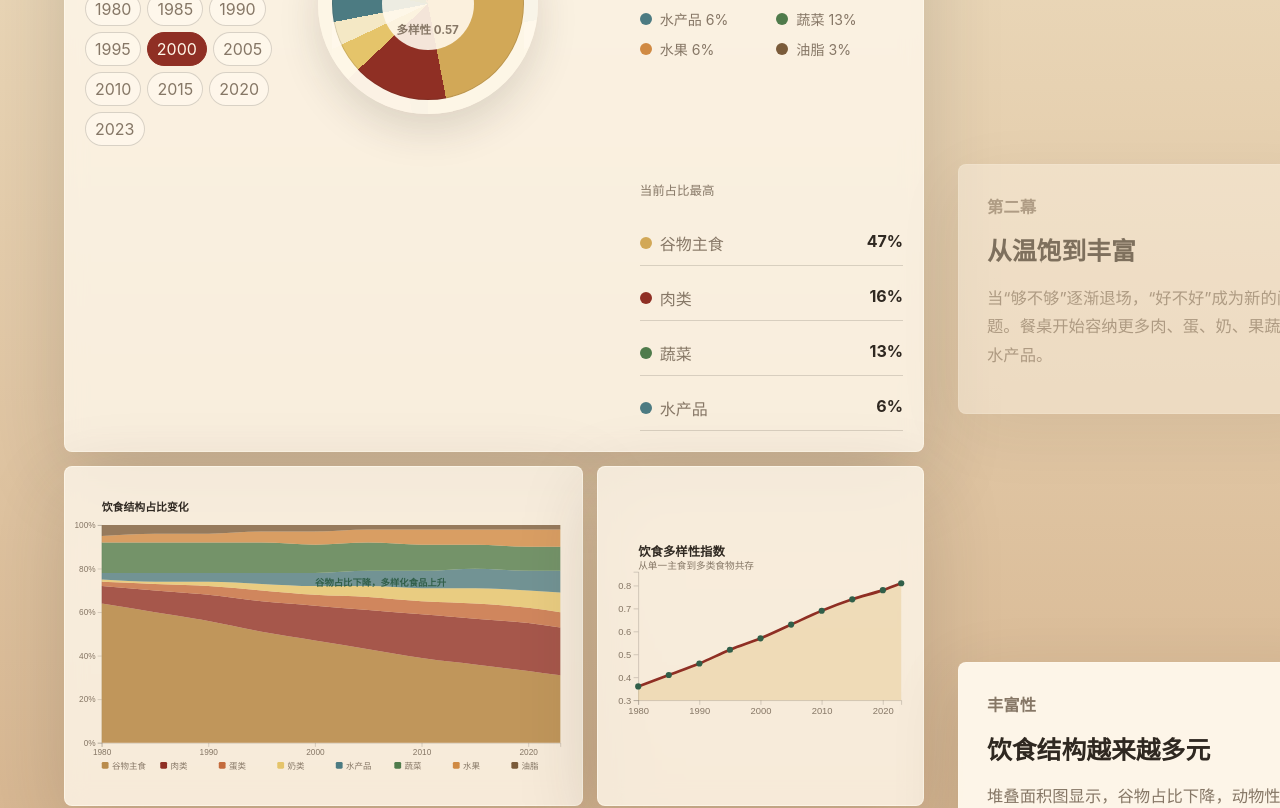
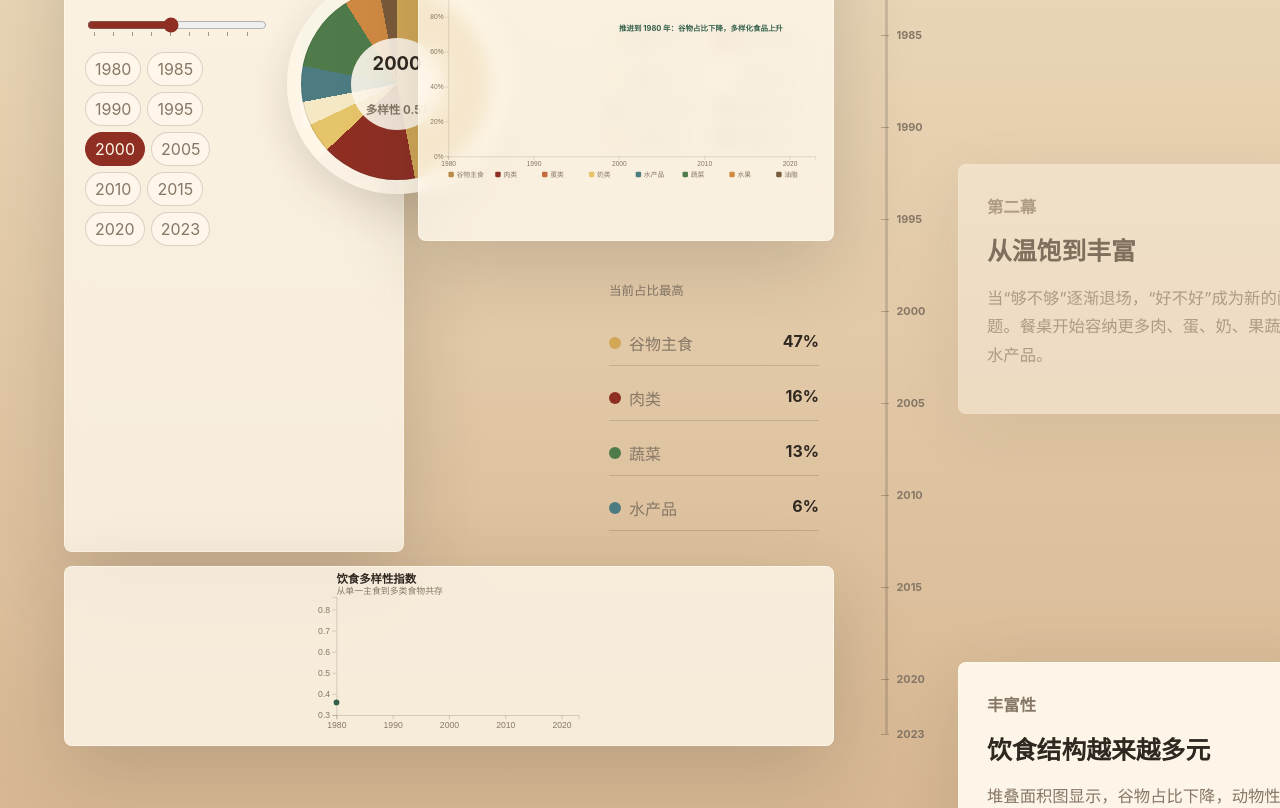
Before and after one commit to ifsihj/26DataVis.hw4, a Vue app: page / in a window 1280 px wide. Shown: the part 4160-4968 px from the top of the page. Built offline with nearby package versions, Linux system fonts and the light colour scheme.

Commit message:
add diet scene timeline and compact layout

```diff
--- a/src/App.vue
+++ b/src/App.vue
@@ -9,6 +9,7 @@ import StapleShareDonut from './components/charts/StapleShareDonut.vue';
 import GrainTimeAxis from './components/charts/GrainTimeAxis.vue';
 import DietStackedAreaChart from './components/charts/DietStackedAreaChart.vue';
 import DietDiversityChart from './components/charts/DietDiversityChart.vue';
+import DietTimeAxis from './components/charts/DietTimeAxis.vue';
 import TakeoutGrowthChart from './components/charts/TakeoutGrowthChart.vue';
 import CarbonBarChart from './components/charts/CarbonBarChart.vue';
 import CarbonBubbleChart from './components/charts/CarbonBubbleChart.vue';
@@ -103,12 +104,13 @@ const sceneThreeSteps = [
       image="/assets/scene-rich-table.png"
     />
     <ScrollSection id="better" tone="table" :steps="sceneTwoSteps">
-      <template #visual="{ activeStep }">
+      <template #visual="{ activeStep, scrollProgress }">
         <div class="scene-grid scene-grid--diet">
-          <PlateComparison :active-step="activeStep" />
-          <DietStackedAreaChart v-if="activeStep < 2" :active-step="activeStep" />
+          <PlateComparison :active-step="activeStep" :progress="scrollProgress" />
+          <DietStackedAreaChart v-if="activeStep < 2" :active-step="activeStep" :progress="scrollProgress" />
           <TakeoutGrowthChart v-else :active-step="activeStep" />
-          <DietDiversityChart :active-step="activeStep" />
+          <DietDiversityChart :active-step="activeStep" :progress="scrollProgress" />
+          <DietTimeAxis :progress="scrollProgress" />
         </div>
       </template>
     </ScrollSection>
--- a/src/components/charts/DietDiversityChart.vue
+++ b/src/components/charts/DietDiversityChart.vue
@@ -6,6 +6,7 @@ import { chartColors, clearSvg, createTooltip, hideTooltip, showTooltip } from '
 
 const props = defineProps({
   activeStep: { type: Number, default: 0 },
+  progress: { type: Number, default: 0 },
 });
 
 const svgRef = ref(null);
@@ -16,7 +17,10 @@ function draw() {
   const margin = { top: 42, right: 28, bottom: 42, left: 52 };
   const svg = clearSvg(svgRef, width, height);
   const tooltip = createTooltip();
-  const data = props.activeStep === 0 ? dietStructureData.slice(0, 5) : dietStructureData;
+  const minYear = dietStructureData[0].year;
+  const maxYear = dietStructureData[dietStructureData.length - 1].year;
+  const currentYear = minYear + (maxYear - minYear) * props.progress;
+  const data = dietStructureData.filter((d) => d.year <= currentYear);
   const x = d3.scaleLinear().domain(d3.extent(dietStructureData, (d) => d.year)).range([margin.left, width - margin.right]);
   const y = d3.scaleLinear().domain([0.3, 0.86]).range([height - margin.bottom, margin.top]);
   const area = d3.area().x((d) => x(d.year)).y0(height - margin.bottom).y1((d) => y(d.diversityIndex)).curve(d3.curveMonotoneX);
@@ -41,7 +45,7 @@ function draw() {
 }
 
 onMounted(draw);
-watch(() => props.activeStep, draw);
+watch(() => [props.activeStep, props.progress], draw);
 </script>
 
 <template>
--- a/src/components/charts/DietStackedAreaChart.vue
+++ b/src/components/charts/DietStackedAreaChart.vue
@@ -6,6 +6,7 @@ import { clearSvg, createTooltip, hideTooltip, showTooltip } from '../../utils/c
 
 const props = defineProps({
   activeStep: { type: Number, default: 0 },
+  progress: { type: Number, default: 0 },
 });
 
 const svgRef = ref(null);
@@ -18,7 +19,10 @@ function draw() {
   const margin = { top: 42, right: 32, bottom: 48, left: 54 };
   const svg = clearSvg(svgRef, width, height);
   const tooltip = createTooltip();
-  const data = props.activeStep === 0 ? dietStructureData.slice(0, 3) : dietStructureData;
+  const minYear = dietStructureData[0].year;
+  const maxYear = dietStructureData[dietStructureData.length - 1].year;
+  const currentYear = minYear + (maxYear - minYear) * props.progress;
+  const data = dietStructureData.filter((d) => d.year <= currentYear);
   const x = d3.scaleLinear().domain(d3.extent(dietStructureData, (d) => d.year)).range([margin.left, width - margin.right]);
   const y = d3.scaleLinear().domain([0, 100]).range([height - margin.bottom, margin.top]);
   const color = d3.scaleOrdinal(keys, colors);
@@ -52,11 +56,11 @@ function draw() {
     .attr('class', 'annotation')
     .attr('x', x(2000))
     .attr('y', y(72))
-    .text(props.activeStep === 0 ? '餐桌先从主食中心出发' : '谷物占比下降，多样化食品上升');
+    .text(`推进到 ${Math.round(currentYear)} 年：谷物占比下降，多样化食品上升`);
 }
 
 onMounted(draw);
-watch(() => props.activeStep, draw);
+watch(() => [props.activeStep, props.progress], draw);
 </script>
 
 <template>
--- /dev/null
+++ b/src/components/charts/DietTimeAxis.vue
@@ -0,0 +1,33 @@
+<script setup>
+import { computed } from 'vue';
+import { dietStructureData } from '../../data/dietStructureData.js';
+
+const props = defineProps({
+  progress: { type: Number, default: 0 },
+});
+
+const years = dietStructureData.map((item) => item.year);
+const currentYear = computed(() => {
+  const minYear = years[0];
+  const maxYear = years[years.length - 1];
+  return Math.round(minYear + (maxYear - minYear) * props.progress);
+});
+</script>
+
+<template>
+  <aside class="grain-time-axis diet-time-axis" aria-label="吃得好时间轴">
+    <div class="grain-time-axis__year">{{ currentYear }}</div>
+    <div class="grain-time-axis__track">
+      <div class="grain-time-axis__fill" :style="{ height: `${progress * 100}%` }" />
+      <span
+        v-for="year in years"
+        :key="year"
+        class="grain-time-axis__tick"
+        :class="{ 'is-passed': year <= currentYear }"
+        :style="{ top: `${((year - years[0]) / (years[years.length - 1] - years[0])) * 100}%` }"
+      >
+        {{ year }}
+      </span>
+    </div>
+  </aside>
+</template>
--- a/src/components/visuals/PlateComparison.vue
+++ b/src/components/visuals/PlateComparison.vue
@@ -7,6 +7,7 @@ import {
 
 const props = defineProps({
   activeStep: { type: Number, default: 0 },
+  progress: { type: Number, default: 0 },
 });
 
 const colors = {
@@ -23,14 +24,28 @@ const colors = {
 const years = dietStructureData.map((item) => item.year);
 const stepYears = [1980, 2000, 2023];
 const selectedYear = ref(stepYears[0]);
+const manualOverride = ref(false);
 
 watch(
-  () => props.activeStep,
-  (nextStep) => {
+  () => [props.activeStep, props.progress],
+  ([nextStep, progress]) => {
+    if (manualOverride.value) return;
+    if (progress > 0) {
+      const minYear = years[0];
+      const maxYear = years[years.length - 1];
+      const rawYear = minYear + (maxYear - minYear) * progress;
+      selectedYear.value = years.reduce((nearest, year) => (Math.abs(year - rawYear) < Math.abs(nearest - rawYear) ? year : nearest), years[0]);
+      return;
+    }
     selectedYear.value = stepYears[Math.min(nextStep, stepYears.length - 1)];
   },
   { immediate: true },
 );
+
+function chooseYear(year) {
+  manualOverride.value = true;
+  selectedYear.value = year;
+}
 
 const item = computed(
   () =>
@@ -68,12 +83,13 @@ const topItems = computed(() =>
       <p class="chart-note">可拖动年份，观察餐盘从主食中心走向多元组合。</p>
       <div class="year-control">
         <input
-          v-model.number="selectedYear"
+          :value="selectedYear"
           type="range"
           :min="years[0]"
           :max="years[years.length - 1]"
           step="5"
           list="diet-years"
+          @input="chooseYear(Number($event.target.value))"
         />
         <datalist id="diet-years">
           <option v-for="year in years" :key="year" :value="year" />
@@ -84,7 +100,7 @@ const topItems = computed(() =>
             :key="year"
             type="button"
             :class="{ 'is-active': selectedYear === year }"
-            @click="selectedYear = year"
+            @click="chooseYear(year)"
           >
             {{ year }}
           </button>
--- a/src/styles/global.css
+++ b/src/styles/global.css
@@ -364,9 +364,32 @@ input {
   grid-template-columns: minmax(0, 1.35fr) minmax(0, 0.85fr);
 }
 
+.scene-grid--diet {
+  grid-template-columns: minmax(0, 0.9fr) minmax(0, 1.1fr) 76px;
+}
+
 .scene-grid--diet > :nth-child(2),
 .scene-grid--responsible > :first-child {
   min-height: 340px;
+}
+
+.scene-grid--diet .plate-card--interactive {
+  grid-column: 1;
+}
+
+.scene-grid--diet > .chart-card:not(.mini-chart) {
+  grid-column: 2;
+}
+
+.scene-grid--diet .mini-chart {
+  grid-column: 1 / 3;
+  height: 180px;
+  min-height: 180px;
+}
+
+.diet-time-axis {
+  grid-column: 3;
+  grid-row: 1 / span 2;
 }
 
 .scene-grid--responsible > .flow-card,
@@ -608,7 +631,6 @@ svg.chart-card {
 }
 
 .plate-card--interactive {
-  grid-column: span 2;
   grid-template-columns: minmax(180px, 0.8fr) 300px minmax(210px, 1fr);
 }
 
@@ -985,6 +1007,11 @@ svg.chart-card {
     align-items: stretch;
   }
 
+  .scene-grid--diet {
+    grid-template-columns: minmax(0, 1fr) 34px;
+    align-items: stretch;
+  }
+
   .scene-grid--grain .chart-card:first-child,
   .scene-grid--diet > :nth-child(2),
   .scene-grid--responsible > :first-child {
@@ -996,6 +1023,33 @@ svg.chart-card {
     grid-column: 1 / 3;
     min-height: 280px;
     height: 280px;
+  }
+
+  .scene-grid--diet .plate-card--interactive,
+  .scene-grid--diet > .chart-card:not(.mini-chart),
+  .scene-grid--diet .mini-chart {
+    grid-column: 1;
+  }
+
+  .scene-grid--diet .plate-card--interactive {
+    height: 250px;
+    min-height: 250px;
+    overflow: hidden;
+  }
+
+  .scene-grid--diet > .chart-card:not(.mini-chart) {
+    height: 230px;
+    min-height: 230px;
+  }
+
+  .scene-grid--diet .mini-chart {
+    height: 140px;
+    min-height: 140px;
+  }
+
+  .diet-time-axis {
+    grid-column: 2;
+    grid-row: 1 / span 3;
   }
 
   .scene-grid--grain .barn-card,
@@ -1051,7 +1105,7 @@ svg.chart-card {
   }
 
   .plate-card--interactive {
-    grid-template-columns: minmax(0, 1fr) 250px;
+    grid-template-columns: minmax(0, 1fr) 170px;
     justify-items: stretch;
     align-items: start;
   }
@@ -1074,8 +1128,8 @@ svg.chart-card {
   }
 
   .plate {
-    width: 230px;
-    height: 230px;
+    width: 158px;
+    height: 158px;
   }
 
   .flow-row {
```
